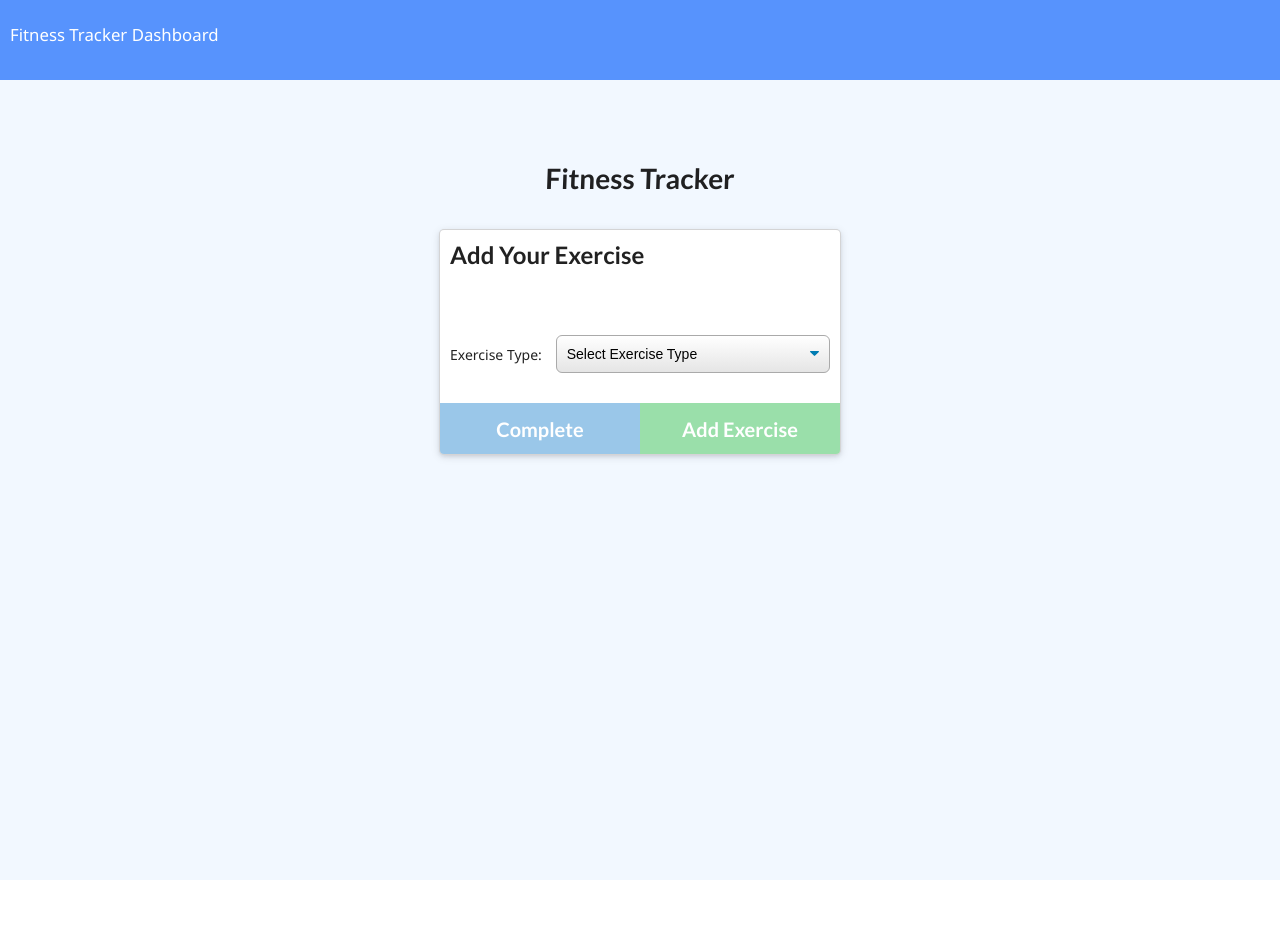
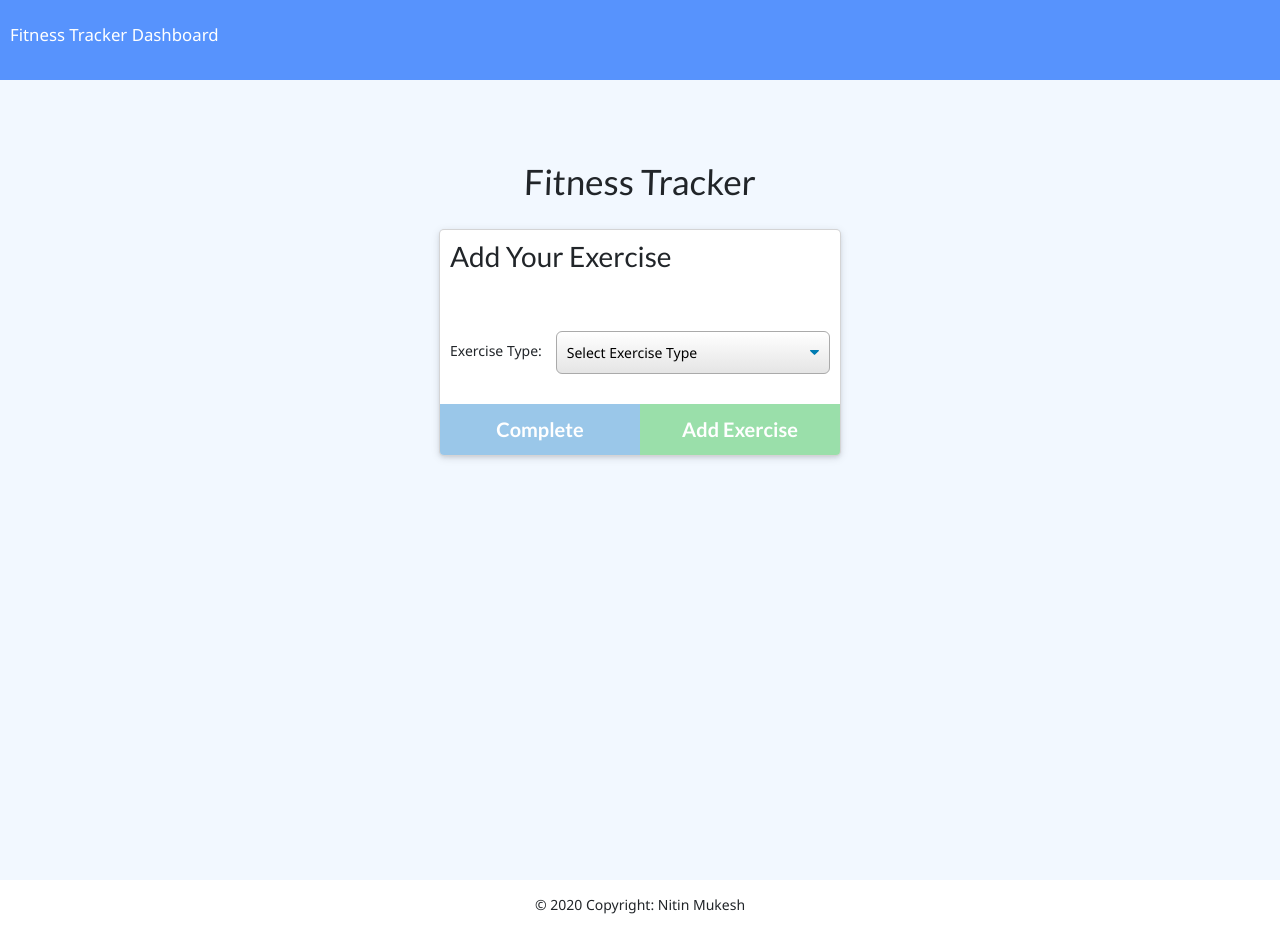
Before and after one commit to nitinmuk/fitness-tracker, a website: page public/exercise.html in a window 1280 px wide. Before the commit the page ends 880 px from the top, so only its background shows below. Drawn offline with nearby package versions, Linux system fonts and the light colour scheme; no server answers.

Commit message:
Added footer in exercise.html

```diff
--- a/public/exercise.html
+++ b/public/exercise.html
@@ -6,6 +6,8 @@
   <meta name="viewport" content="width=device-width, initial-scale=1.0" />
   <meta http-equiv="X-UA-Compatible" content="ie=edge" />
   <link rel="stylesheet" href="https://cdnjs.cloudflare.com/ajax/libs/semantic-ui/2.4.1/semantic.min.css" />
+  <link rel="stylesheet" href="https://stackpath.bootstrapcdn.com/bootstrap/4.3.1/css/bootstrap.min.css"
+    integrity="sha384-ggOyR0iXCbMQv3Xipma34MD+dH/1fQ784/j6cY/iJTQUOhcWr7x9JvoRxT2MZw1T" crossorigin="anonymous" />
   <link rel="stylesheet" href="style.css" />
   <title>Fitness Tracker</title>
 </head>
@@ -82,6 +84,16 @@
   <div id="toast">
     Workout Added Successfully!
   </div>
+  <!-- Footer starts -->
+  <footer class="bottom">
+    <!-- Copyright starts-->
+    <div class="footer-copyright text-center py-3">
+      &copy; 2020 Copyright:
+      <a href="https://github.com/nitinmuk/" target="_blank">Nitin Mukesh</a>
+    </div>
+    <!-- Copyright ends-->
+  </footer>
+  <!-- Footer ends -->
   <script src="/api.js"></script>
   <script src="/exercise.js"></script>
 </body>
```
